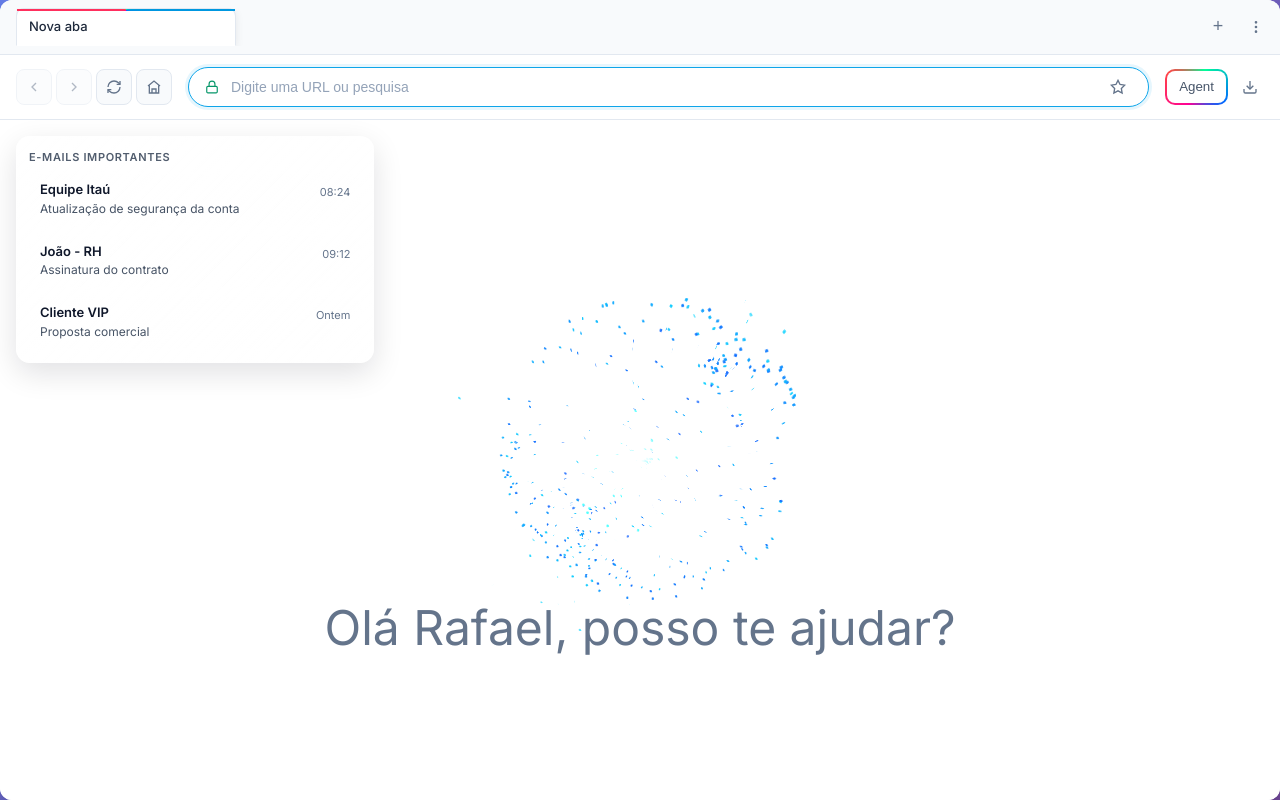
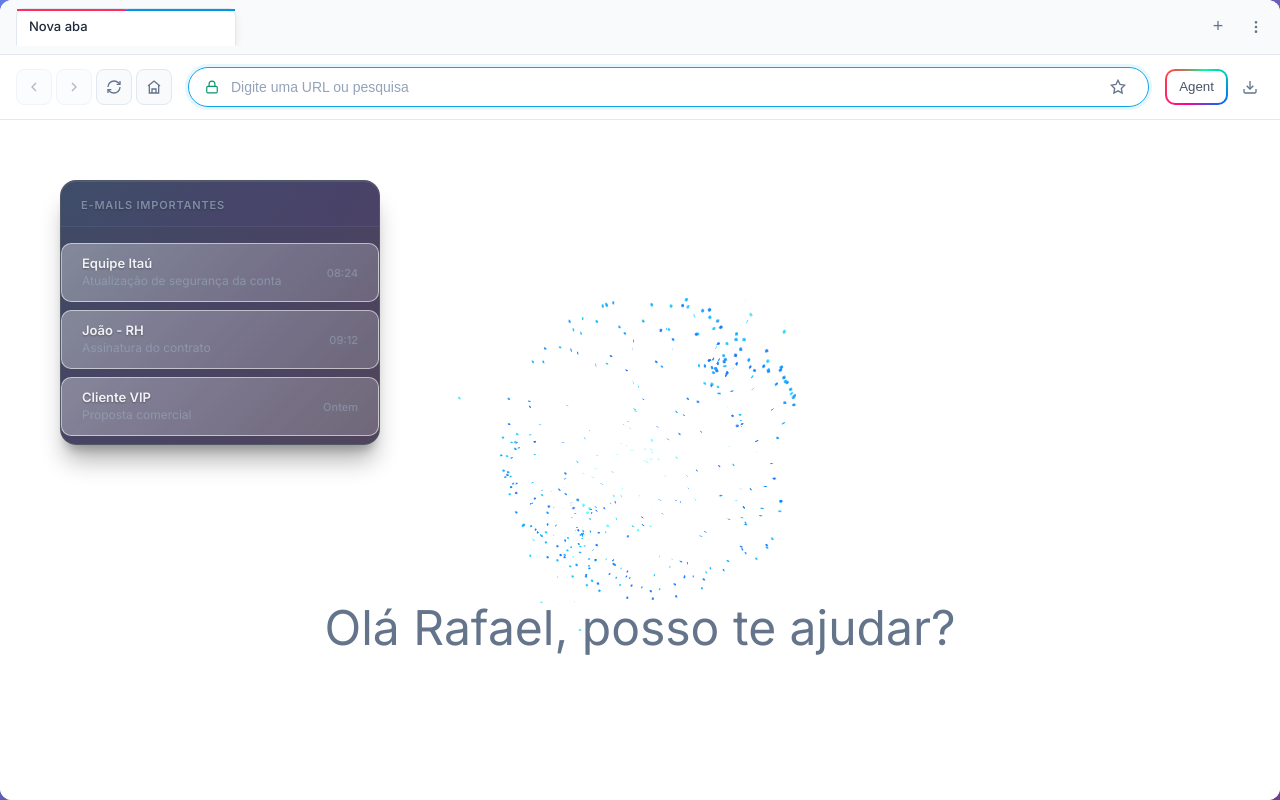
Before and after one commit to GabrielNichols/QualcommAIHackathon, a React (Vite) app: page / in a window 1280 px wide. Built offline with nearby package versions, Linux system fonts and the light colour scheme.

Commit message:
finish 2

```diff
--- a/package.json
+++ b/package.json
@@ -23,7 +23,8 @@
     "@electron/fuses": "^1.8.0",
     "@vitejs/plugin-react": "^4.3.1",
     "electron": "33.2.1",
-    "vite": "^5.4.11"
+    "vite": "^5.4.11",
+    "dotenv": "^16.4.5"
   },
   "keywords": [],
   "license": "MIT",
--- a/src/index.css
+++ b/src/index.css
@@ -1352,3 +1352,159 @@ body.dark .email-item:hover {
 body.dark .email-sender { color: #e2e8f0; }
 body.dark .email-subject { color: #cbd5e1; opacity: 0.9; }
 body.dark .email-time { color: #94a3b8; }
+
+/* Email Card Styles */
+.email-card {
+  position: absolute;
+  top: 60px;
+  left: 60px;
+  width: 320px;
+  background: rgba(15, 23, 42, 0.8);
+  backdrop-filter: blur(20px);
+  border: 1px solid rgba(148, 163, 184, 0.2);
+  border-radius: 16px;
+  padding: 0;
+  box-shadow:
+    0 20px 25px -5px rgba(0, 0, 0, 0.3),
+    0 10px 10px -5px rgba(0, 0, 0, 0.2),
+    inset 0 1px 0 rgba(255, 255, 255, 0.1);
+  z-index: 10;
+  opacity: 0;
+  transform: translateY(-20px);
+  animation: slideInEmail 0.8s ease-out 1s forwards;
+  overflow: hidden;
+}
+
+.email-card::before {
+  content: '';
+  position: absolute;
+  top: 0;
+  left: 0;
+  right: 0;
+  bottom: 0;
+  background: linear-gradient(
+    135deg,
+    rgba(59, 130, 246, 0.1) 0%,
+    rgba(147, 51, 234, 0.1) 50%,
+    rgba(236, 72, 153, 0.1) 100%
+  );
+  border-radius: 16px;
+  z-index: -1;
+}
+
+.email-header {
+  padding: 16px 20px 12px;
+  border-bottom: 1px solid rgba(148, 163, 184, 0.15);
+  background: linear-gradient(
+    90deg,
+    rgba(59, 130, 246, 0.05) 0%,
+    rgba(147, 51, 234, 0.05) 100%
+  );
+}
+
+.email-header h3 {
+  margin: 0;
+  font-size: 11px;
+  font-weight: 600;
+  letter-spacing: 0.8px;
+  text-transform: uppercase;
+  color: rgba(148, 163, 184, 0.9);
+  text-shadow: 0 1px 2px rgba(0, 0, 0, 0.3);
+}
+
+.email-list {
+  padding: 8px 0;
+  list-style: none;
+}
+
+.email-item {
+  display: flex;
+  align-items: center;
+  justify-content: space-between;
+  padding: 12px 20px;
+  transition: all 0.2s ease;
+  cursor: pointer;
+  position: relative;
+}
+
+.email-item::before {
+  content: '';
+  position: absolute;
+  left: 0;
+  top: 0;
+  bottom: 0;
+  width: 3px;
+  background: linear-gradient(
+    180deg,
+    rgba(59, 130, 246, 0.8) 0%,
+    rgba(147, 51, 234, 0.8) 100%
+  );
+  opacity: 0;
+  transition: opacity 0.2s ease;
+}
+
+.email-item:hover {
+  background: rgba(59, 130, 246, 0.08);
+  transform: translateX(4px);
+}
+
+.email-item:hover::before {
+  opacity: 1;
+}
+
+.email-content {
+  flex: 1;
+  min-width: 0;
+}
+
+.email-sender {
+  font-size: 13px;
+  font-weight: 600;
+  color: rgba(248, 250, 252, 0.95);
+  margin-bottom: 2px;
+  text-shadow: 0 1px 2px rgba(0, 0, 0, 0.3);
+}
+
+.email-subject {
+  font-size: 12px;
+  color: rgba(148, 163, 184, 0.8);
+  white-space: nowrap;
+  overflow: hidden;
+  text-overflow: ellipsis;
+  line-height: 1.3;
+}
+
+.email-time {
+  font-size: 11px;
+  color: rgba(148, 163, 184, 0.6);
+  font-weight: 500;
+  margin-left: 12px;
+  flex-shrink: 0;
+}
+
+@keyframes slideInEmail {
+  from {
+    opacity: 0;
+    transform: translateY(-20px) scale(0.95);
+  }
+  to {
+    opacity: 1;
+    transform: translateY(0) scale(1);
+  }
+}
+
+/* Hide email card when not on initial tab */
+.content-area:not(.initial-tab) .email-card {
+  display: none;
+}
+
+/* Responsive Design (apenas o necessário para o card) */
+@media (max-width: 768px) {
+  .email-card {
+    width: 280px;
+    top: 16px;
+    left: 16px;
+  }
+  .email-sender { font-size: 12px; }
+  .email-subject { font-size: 11px; }
+}
--- a/src/main.js
+++ b/src/main.js
@@ -1,6 +1,7 @@
 import { app, BrowserWindow , ipcMain, dialog } from 'electron';
 import path from 'node:path';
 import started from 'electron-squirrel-startup';
+import 'dotenv/config'; // carrega .env para process.env
 
 if (started) {
   app.quit();
--- a/src/renderer/App.jsx
+++ b/src/renderer/App.jsx
@@ -157,7 +157,17 @@ export default function App() {
     setAddress(url);
   }
 
-  // Captura o texto (apenas) da página ativa; se save=true poderia salvar como .txt (desativado no UI)
+  // Abre URL em nova aba e alterna para ela
+  function openUrlInNewTab(url) {
+    setTabs((prev) => {
+      const next = [...prev, { title: getTabTitle(url), url }];
+      return next;
+    });
+    setCurrentTabIndex((idx) => idx + 1);
+    setAddress(url);
+  }
+
+  // Captura texto da página e retorna o objeto de captura
   async function capturePage({ save = false } = {}) {
     const wv = webviewRef.current;
     if (!wv) return;
@@ -165,7 +175,6 @@ export default function App() {
       const [text, meta] = await Promise.all([
         wv.executeJavaScript(`(() => {
           const raw = document.body?.innerText || '';
-          // normaliza: tira espaços extras, remove linhas vazias e colapsa quebras
           return raw
             .replace(/[\\t\\r]+/g, ' ')
             .split('\\n')
@@ -176,28 +185,22 @@ export default function App() {
         wv.executeJavaScript('({ url: location.href, title: document.title })'),
       ]);
 
-      // Log no console somente com TEXTO
-      console.groupCollapsed('[Webview] TEXTO capturado');
-      console.log('URL:', meta?.url);
-      console.log('Título:', meta?.title);
-      console.log('Texto:');
-      console.log(text);
-      console.groupEnd();
-
       const capture = {
-        url: meta?.url ?? activeTab.url,
-        title: meta?.title ?? activeTab.title,
-        text,              // apenas texto
+        url: meta?.url ?? (tabs[currentTabIndex]?.url),
+        title: meta?.title ?? (tabs[currentTabIndex]?.title),
+        text,
         capturedAt: Date.now(),
       };
       localStorage.setItem('lastPageCapture', JSON.stringify(capture));
 
-      // salvar em arquivo está desativado no UI; mantido para compatibilidade futura
+      // opcional: salvar em arquivo (mantido desativado)
       if (save) {
-        // exemplo (desativado): await window.api?.saveHTML?.(text, `${safe}.txt`);
+        // await window.api?.saveHTML?.(text, `${safe}.txt`);
       }
+      return capture;
     } catch (e) {
       console.error('Falha ao capturar texto da página:', e);
+      return null;
     }
   }
 
@@ -258,6 +261,8 @@ export default function App() {
         showAgent={showAgent}
         webviewRef={webviewRef}
         src={activeTab.url || ''}
+        openUrlInNewTab={openUrlInNewTab}
+        capturePage={capturePage}
       />
     </div>
   );
--- /dev/null
+++ b/src/renderer/agent/agentActions.js
@@ -0,0 +1,14 @@
+export async function handleOpenSiteRequest({
+  url,
+  openInNewTab,
+  waitForLoad,
+  capturePage,
+  summarize,
+}) {
+  await openInNewTab(url);
+  await waitForLoad(url); // aguarda o load da nova navegação
+  const capture = await capturePage({ save: false });
+  const text = capture?.text || '';
+  const summary = await summarize(text);
+  return { url, capture, summary };
+}
--- /dev/null
+++ b/src/renderer/agent/geminiClient.js
@@ -0,0 +1,29 @@
+export async function summarizeEconomicNews(text) {
+  const prompt = [
+    'Você é um assistente que extrai e resume notícias econômicas de forma objetiva.',
+    'Resuma em bullet points as principais notícias, eventos e datas relevantes encontrados no texto da página.',
+    'Inclua, quando possível: título/assunto, horário/data, países envolvidos e impacto esperado.',
+    'Se não houver notícias claras, informe que não foi possível encontrar destaques.',
+    '',
+    'Texto da página:',
+    text || '(sem conteúdo)',
+  ].join('\n');
+
+  const body = {
+    contents: [
+      {
+        role: 'user',
+        parts: [{ text: prompt }],
+      },
+    ],
+    generationConfig: {
+      temperature: 0.3,
+      maxOutputTokens: 600,
+    },
+  };
+
+  const data = await window.api.geminiGenerate(body);
+  const out =
+    data?.candidates?.[0]?.content?.parts?.map((p) => p.text).join('') || '';
+  return out.trim();
+}
--- a/src/renderer/components/ContentArea.jsx
+++ b/src/renderer/components/ContentArea.jsx
@@ -1,6 +1,8 @@
 import React, { useState, useRef, useEffect, useMemo } from 'react';
+import { handleOpenSiteRequest } from '../agent/agentActions.js';
+import { summarizeEconomicNews } from '../agent/geminiClient.js';
 
-export default function ContentArea({ showAgent, webviewRef, src }) {
+export default function ContentArea({ showAgent, webviewRef, src, openUrlInNewTab, capturePage }) {
   const [messages, setMessages] = useState([]);
   const [input, setInput] = useState('');
   const [showOrb, setShowOrb] = useState(false);
@@ -127,19 +129,16 @@ export default function ContentArea({ showAgent, webviewRef, src }) {
     // eslint-disable-next-line react-hooks/exhaustive-deps
   }, []);
 
-  const sendMessage = () => {
-    const value = input.trim();
-    if (!value) return;
-    const nextMessages = [...messages, { role: 'user', text: value }];
-    setMessages(nextMessages);
-    setInput('');
-    // atualiza sessão atual e move para o topo
+  // Helper: atualiza sessões com novo array de mensagens e move para o topo
+  const upsertCurrentSessionWithMessages = (nextMessages, titleFallback) => {
     setSessions((prev) => {
-      const idx = prev.findIndex(s => s.id === currentSessionId);
+      const idx = prev.findIndex((s) => s.id === currentSessionId);
       let updated = prev.slice();
       if (idx >= 0) {
         const s = prev[idx];
-        const title = s.title && s.title !== 'Nova conversa' ? s.title : value.slice(0, 40);
+        const title = s.title && s.title !== 'Nova conversa'
+          ? s.title
+          : (titleFallback || s.title);
         const newSession = { ...s, messages: nextMessages, title, updatedAt: Date.now() };
         updated.splice(idx, 1);
         updated = [newSession, ...updated];
@@ -147,8 +146,8 @@ export default function ContentArea({ showAgent, webviewRef, src }) {
         const s = {
           id: currentSessionId ?? String(Date.now()),
           messages: nextMessages,
-          title: value.slice(0, 40),
-          updatedAt: Date.now()
+          title: titleFallback || 'Nova conversa',
+          updatedAt: Date.now(),
         };
         updated = [s, ...updated];
         if (!currentSessionId) setCurrentSessionId(s.id);
@@ -158,25 +157,113 @@ export default function ContentArea({ showAgent, webviewRef, src }) {
     });
   };
 
+  // Aguarda o webview montar e terminar o load da próxima navegação
+  const waitForWebviewLoad = useMemo(() => {
+    return (targetUrl, timeout = 15000) =>
+      new Promise((resolve, reject) => {
+        const start = Date.now();
+        const waitMount = () => {
+          const wv = webviewRef.current;
+          if (!wv) {
+            if (Date.now() - start > timeout) return reject(new Error('Webview não disponível para carregar.'));
+            return setTimeout(waitMount, 50);
+          }
+          const cleanup = () => {
+            wv.removeEventListener('did-finish-load', onLoad);
+            wv.removeEventListener('did-fail-load', onFail);
+          };
+          const onLoad = () => {
+            cleanup();
+            resolve();
+          };
+          const onFail = (_e) => {
+            cleanup();
+            reject(new Error('Falha ao carregar a página.'));
+          };
+          wv.addEventListener('did-finish-load', onLoad, { once: true });
+          wv.addEventListener('did-fail-load', onFail, { once: true });
+        };
+        waitMount();
+      });
+  }, [webviewRef]);
+
+  const sendMessage = () => {
+    const value = input.trim();
+    if (!value) return;
+
+    // adiciona mensagem do usuário
+    const nextMessages = [...messages, { role: 'user', text: value }];
+    setMessages(nextMessages);
+    setInput('');
+    upsertCurrentSessionWithMessages(nextMessages, value.slice(0, 40));
+
+    // animação de troca de chat ao enviar
+    triggerChatChange();
+
+    // Detecta URL para acionar o agente
+    const urlMatch = value.match(/https?:\/\/[^\s)]+/i);
+    if (urlMatch && openUrlInNewTab && capturePage) {
+      const url = urlMatch[0];
+
+      // feedback imediato
+      setMessages((prev) => {
+        const withAck = [...prev, { role: 'agent', text: `Abrindo e analisando: ${url}` }];
+        upsertCurrentSessionWithMessages(withAck);
+        return withAck;
+      });
+
+      (async () => {
+        try {
+          const result = await handleOpenSiteRequest({
+            url,
+            openInNewTab: openUrlInNewTab, // fix: usa o prop correto
+            waitForLoad: waitForWebviewLoad,
+            capturePage,
+            summarize: summarizeEconomicNews,
+          });
+
+          const summary = result?.summary || 'Não foi possível gerar o resumo.';
+          setMessages((prev) => {
+            const withSummary = [...prev, { role: 'agent', text: summary }];
+            upsertCurrentSessionWithMessages(withSummary);
+            return withSummary;
+          });
+        } catch (e) {
+          const reason =
+            (e?.message || '').includes('GEMINI_API_KEY')
+              ? 'Defina GEMINI_API_KEY em src/preload.js e reinicie o app.'
+              : (e?.message || '');
+          setMessages((prev) => {
+            const withErr = [...prev, { role: 'agent', text: `Falha ao processar o site. ${reason}`.trim() }];
+            upsertCurrentSessionWithMessages(withErr);
+            return withErr;
+          });
+        }
+      })();
+    }
+  };
+
   useEffect(() => {
     endRef.current?.scrollIntoView({ behavior: 'smooth' });
   }, [messages]);
 
   return (
-    <div className="content-area">
+    <div className={`content-area ${(!src || src === 'about:blank') ? 'initial-tab' : ''}`}>
       <div
         className="webview-container"
         style={{ width: (showAgent || panelClosing) ? '60%' : '100%' }}
       >
         {(!src || src === 'about:blank') ? (
           <>
-            {/* Caixa de indicações de e-mails importantes */}
-            <div className="home-email-suggestions" role="region" aria-label="E-mails importantes">
-              <div className="email-header">E-mails importantes</div>
+            {/* Email Card (novo estilo) */}
+            <div className="email-card" role="region" aria-label="E-mails importantes">
+              <div className="email-header">
+                <h3>E-mails importantes</h3>
+              </div>
               <ul className="email-list">
                 {mockEmails.map((m, i) => (
                   <li key={i} className="email-item">
-                    <div className="email-info">
+                    <div className="email-content">
                       <div className="email-sender">{m.from}</div>
                       <div className="email-subject">{m.subject}</div>
                     </div>
```
Also changed, not shown: src/preload.js (+30 -0 lines), 1 other file (tests, documents, lock files or other folders).
